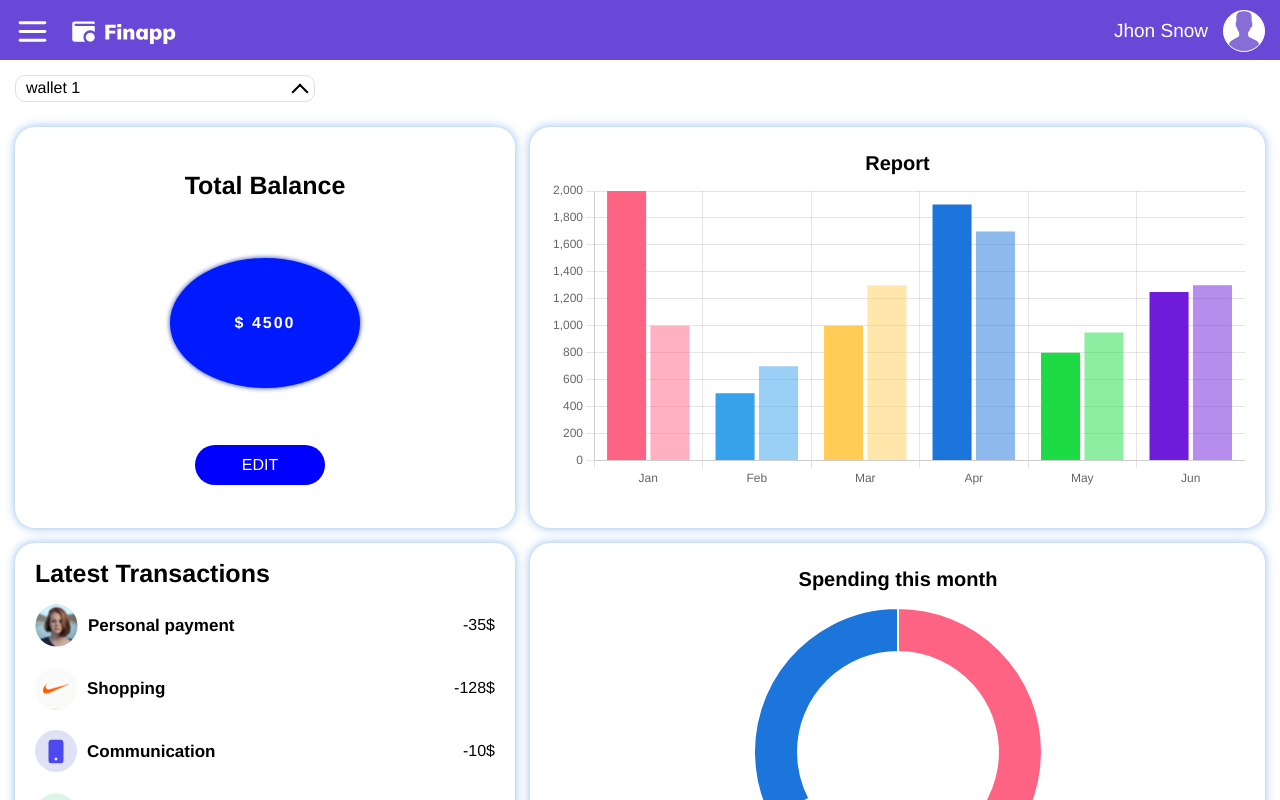
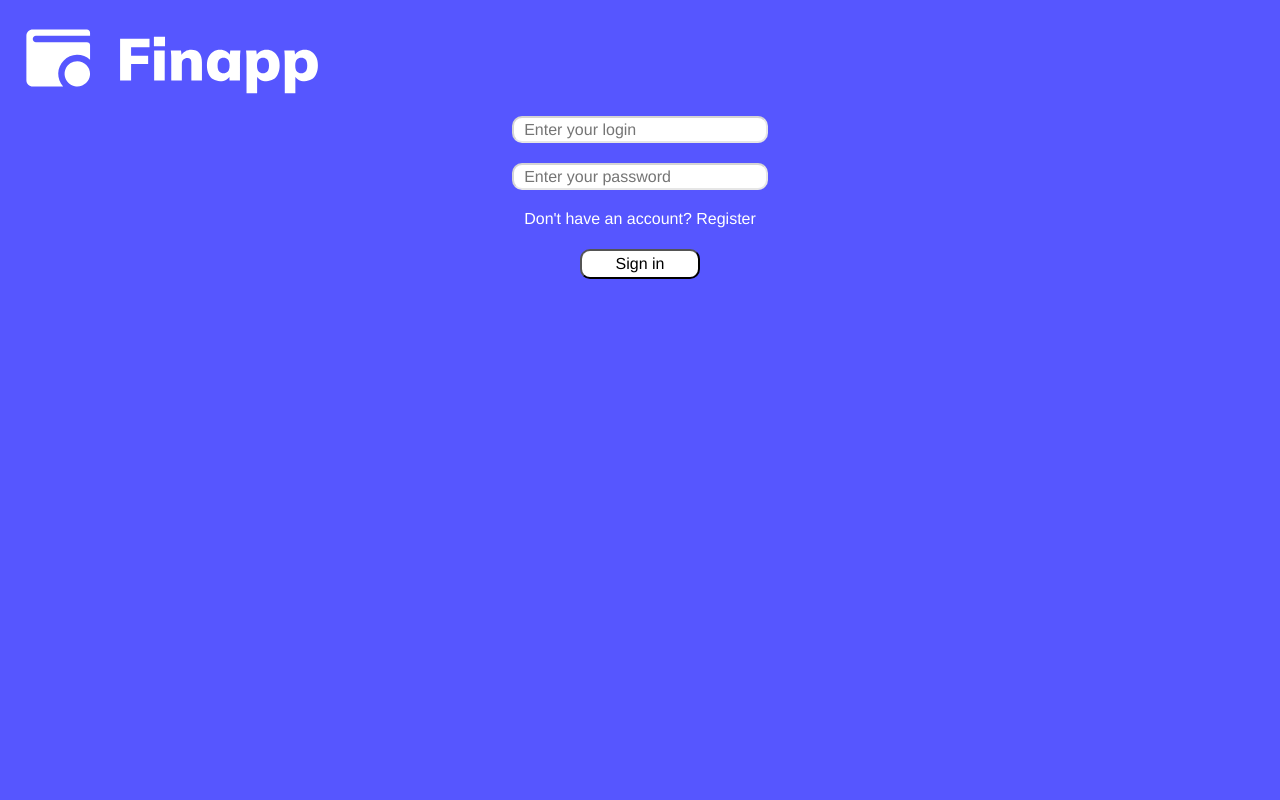
Before and after one commit to PavelAxenov/Fin-app, a Vue app: page / in a window 1280 px wide. Shown: the top 800 px of the page. Built offline with nearby package versions, Linux system fonts and the light colour scheme.

Commit message:
Добавлена страница авторизации и регистрации

```diff
--- a/src/App.vue
+++ b/src/App.vue
@@ -1,17 +1,32 @@
 <template>
-    <Header />
-    <Main />
+    <Register v-if="getRegisterStatus" />
+    <Autorization v-if="getAutoriseStatus" />
+    <Header v-if="!getAutoriseStatus && !getRegisterStatus" />
+    <Main v-if="!getAutoriseStatus && !getRegisterStatus" />
 </template>
 
 <script>
 import Header from "@/components/blocks/header_block/Header-block.vue";
 import Main from "@/components/pages/main/Main-page.vue";
+import Autorization from "@/components/pages/autorization/Autorization-page.vue";
+import Register from "@/components/pages/register/Register-page.vue";
 
 export default {
     name: "App",
     components: {
         Header,
         Main,
+        Autorization,
+        Register,
+    },
+
+    computed: {
+        getAutoriseStatus() {
+            return this.$store.getters.getAutoriseStatus;
+        },
+        getRegisterStatus() {
+            return this.$store.getters.getRegisterStatus;
+        },
     },
 };
 </script>
--- a/src/assets/styles/style.scss
+++ b/src/assets/styles/style.scss
@@ -19,3 +19,5 @@
 @import url(@/components/pages/wallets/style_wallets/wallets.scss);
 @import url(@/components/pages/reports/style_reports/reports.scss);
 @import url(@/components/pages/settings/style_settings/settings.scss);
+@import url(@/components/pages/autorization/style_autorization/autorization.scss);
+@import url(@/components/pages/register/style_register/register.scss);
--- /dev/null
+++ b/src/components/pages/autorization/Autorization-page.vue
@@ -0,0 +1,72 @@
+<template>
+    <div class="container autorization">
+        <img
+            class="autorization__logo"
+            src="../../../assets/images/logo.svg"
+            alt="logo"
+        />
+        <div class="autorization__form">
+            <input
+                type="text"
+                name="login"
+                id="login"
+                class="autorization__form-input"
+                placeholder="Enter your login"
+                v-model="data.user_login"
+            />
+            <input
+                type="password"
+                name="password"
+                id="password"
+                class="autorization__form-input"
+                placeholder="Enter your password"
+                v-model="data.user_password"
+            />
+            <p class="autorization__form-question">
+                Don't have an account?
+                <a href="#" @click="openRegisterWindow">Register</a>
+            </p>
+
+            <button class="autorization__form-btn" @click="signIn">
+                Sign in
+            </button>
+        </div>
+    </div>
+    <Loader v-if="data.is_loader" />
+</template>
+
+<script setup>
+import Loader from "@/components/helpers/loader/Loader.vue";
+import { useStore } from "vuex";
+import { reactive } from "vue";
+
+const store = useStore();
+
+const data = reactive({
+    user_password: "",
+    user_login: "",
+    user_name: "",
+    is_loader: false,
+});
+
+function openRegisterWindow() {
+    store.commit("setAutoriseStatus", false);
+    store.commit("setRegisterStatus", true);
+}
+
+function signIn() {
+    const user_info_obj = {
+        name: "UserName",
+        login: data.user_login,
+        password: data.user_password,
+    };
+    data.is_loader = true;
+
+    setTimeout(() => {
+        store.commit("setUserInfo", user_info_obj);
+        data.is_loader = false;
+        store.commit("setRegisterStatus", false);
+        store.commit("setAutoriseStatus", false);
+    }, 2000);
+}
+</script>
--- /dev/null
+++ b/src/components/pages/autorization/style_autorization/autorization.scss
@@ -0,0 +1,62 @@
+.autorization {
+    display: flex;
+    flex-direction: column;
+    background-color: rgba(0, 0, 255, 0.664);
+    width: 100vw;
+    height: 100vh;
+
+    &__logo {
+        width: 300px;
+        margin: 20px 0 0 20px;
+        @media (max-width: 426px) {
+                width: 200px;
+            }
+    }
+
+    &__form {
+        display: flex;
+        justify-content: center;
+        flex-direction: column;
+        align-items: center;
+        margin: 0 auto;
+        margin-top: 20px;
+
+        @media (max-width: 426px) {
+            margin-top: 60px;
+        }
+
+        &-input {
+            margin-bottom: 20px;
+            max-width: 250px;
+            border-radius: 10px;
+            border-color: rgba(128, 128, 128, 0.199);
+            padding: 0 10px;
+            width: 100%;
+            height: 23px;
+        }
+        &-btn {
+            background-color: rgb(255, 255, 255);
+            border-radius: 10px;
+            width: 120px;
+            height: 30px;
+            color: rgb(0, 0, 0);
+
+            &:hover {
+                cursor: pointer;
+                box-shadow: 0 0 5px grey;
+            }
+        }
+
+        &-question {
+            color: #fff;
+            margin-bottom: 20px;
+
+            a {
+                color: #fff;
+                &:hover {
+                    text-decoration: underline;
+                }
+            }
+        }
+    }
+}
--- /dev/null
+++ b/src/components/pages/register/Register-page.vue
@@ -0,0 +1,84 @@
+<template>
+    <div class="container registration">
+        <img
+            class="registration__logo"
+            src="../../../assets/images/logo.svg"
+            alt="logo"
+        />
+        <div class="registration__form">
+            <input
+                type="text"
+                name="login"
+                id="login"
+                minlength="3"
+                class="registration__form-input"
+                placeholder="Enter your name"
+                v-model="data.user_name"
+            />
+            <input
+                type="text"
+                name="login"
+                id="login"
+                minlength="5"
+                class="registration__form-input"
+                placeholder="Enter your login"
+                v-model="data.user_login"
+            />
+            <input
+                type="password"
+                name="password"
+                id="password"
+                minlength="6"
+                class="registration__form-input"
+                placeholder="Enter your password"
+                v-model="data.user_password"
+            />
+            <p class="registration__form-question">
+                Already have an account?
+                <a href="#" @click="openAutorizeWindow">Autorize</a>
+            </p>
+
+            <button class="registration__form-btn" @click="registration">
+                Registration
+            </button>
+        </div>
+    </div>
+    <Loader v-if="data.is_loader" />
+</template>
+
+<script setup>
+import Loader from "@/components/helpers/loader/Loader.vue";
+
+import { reactive } from "vue";
+import { useStore } from "vuex";
+
+const store = useStore();
+
+const data = reactive({
+    user_password: "",
+    user_login: "",
+    user_name: "",
+    is_loader: false,
+});
+
+function openAutorizeWindow() {
+    store.commit("setAutoriseStatus", true);
+    store.commit("setRegisterStatus", false);
+}
+
+function registration() {
+    const user_info_obj = {
+        name: data.user_name,
+        login: data.user_login,
+        password: data.user_password,
+    };
+    data.is_loader = true;
+
+    setTimeout(() => {
+        store.commit("setUserInfo", user_info_obj);
+        data.is_loader = false;
+        store.commit("setRegisterStatus", false);
+        store.commit("setAutoriseStatus", false);
+    }, 2000);
+}
+</script>
--- /dev/null
+++ b/src/components/pages/register/style_register/register.scss
@@ -0,0 +1,62 @@
+.registration {
+    display: flex;
+    flex-direction: column;
+    background-color: rgba(0, 0, 255, 0.664);
+    width: 100vw;
+    height: 100vh;
+
+    &__logo {
+        width: 300px;
+        margin: 20px 0 0 20px;
+        @media (max-width: 426px) {
+                width: 200px;
+            }
+    }
+
+    &__form {
+        display: flex;
+        justify-content: center;
+        flex-direction: column;
+        align-items: center;
+        margin: 0 auto;
+        margin-top: 20px;
+
+        @media (max-width: 426px) {
+            margin-top: 60px;
+        }
+
+        &-input {
+            margin-bottom: 20px;
+            max-width: 250px;
+            border-radius: 10px;
+            border-color: rgba(128, 128, 128, 0.199);
+            padding: 0 10px;
+            width: 100%;
+            height: 23px;
+        }
+        &-btn {
+            background-color: rgb(255, 255, 255);
+            border-radius: 10px;
+            width: 120px;
+            height: 30px;
+            color: rgb(0, 0, 0);
+
+            &:hover {
+                cursor: pointer;
+                box-shadow: 0 0 5px grey;
+            }
+        }
+
+        &-question {
+            color: #fff;
+            margin-bottom: 20px;
+
+            a {
+                color: #fff;
+                &:hover {
+                    text-decoration: underline;
+                }
+            }
+        }
+    }
+}
--- a/src/components/pages/wallets/Wallets-page.vue
+++ b/src/components/pages/wallets/Wallets-page.vue
@@ -108,11 +108,13 @@ function closeModal(value) {
 
 function editWallet(item, value) {
     data.edit_wallet = true;
+    data.delete_wallet = false;
     data.editObj = item;
     data.is_modal_open = value;
 }
 
 function deleteWallet(item) {
+    data.edit_wallet = false;
     data.delete_wallet = true;
     data.editObj = item;
     data.is_modal_open = true;
--- a/src/store/index.js
+++ b/src/store/index.js
@@ -4,6 +4,8 @@ export default new Vuex.Store({
     modules: {},
 
     state: {
+        isAutorise: true,
+        isRegister: false,
         isMenuOpen: false,
         walletsArr: [
             {
@@ -583,7 +585,7 @@ export default new Vuex.Store({
             },
         ],
         userInfo: {
-            name: "Jhon Snow",
+            name: "UserName",
             login: "john215",
             password: "1234ABcd",
         },
@@ -637,6 +639,12 @@ export default new Vuex.Store({
         ],
     },
     getters: {
+        getRegisterStatus(state) {
+            return state.isRegister;
+        },
+        getAutoriseStatus(state) {
+            return state.isAutorise;
+        },
         getCurrency(state) {
             return state.currency;
         },
@@ -654,6 +662,12 @@ export default new Vuex.Store({
         },
     },
     mutations: {
+        setAutoriseStatus(state, status) {
+            state.isAutorise = status;
+        },
+        setRegisterStatus(state, status) {
+            state.isRegister = status;
+        },
         setUserInfo(state, newUserInfo) {
             state.userInfo = newUserInfo;
         },
```
